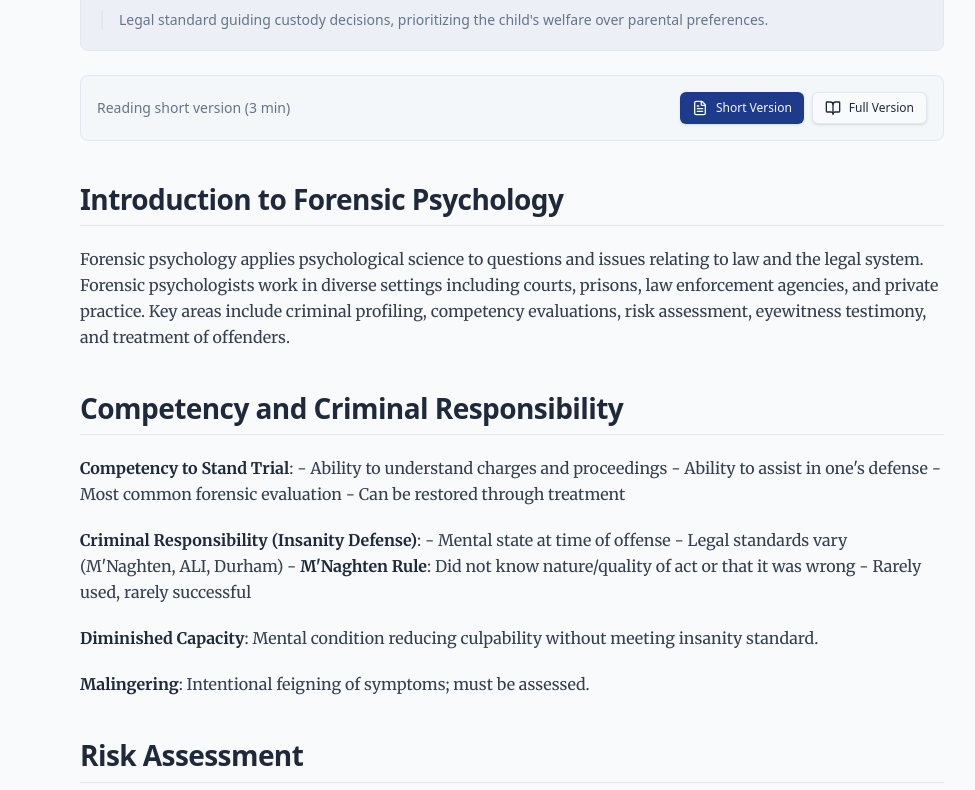
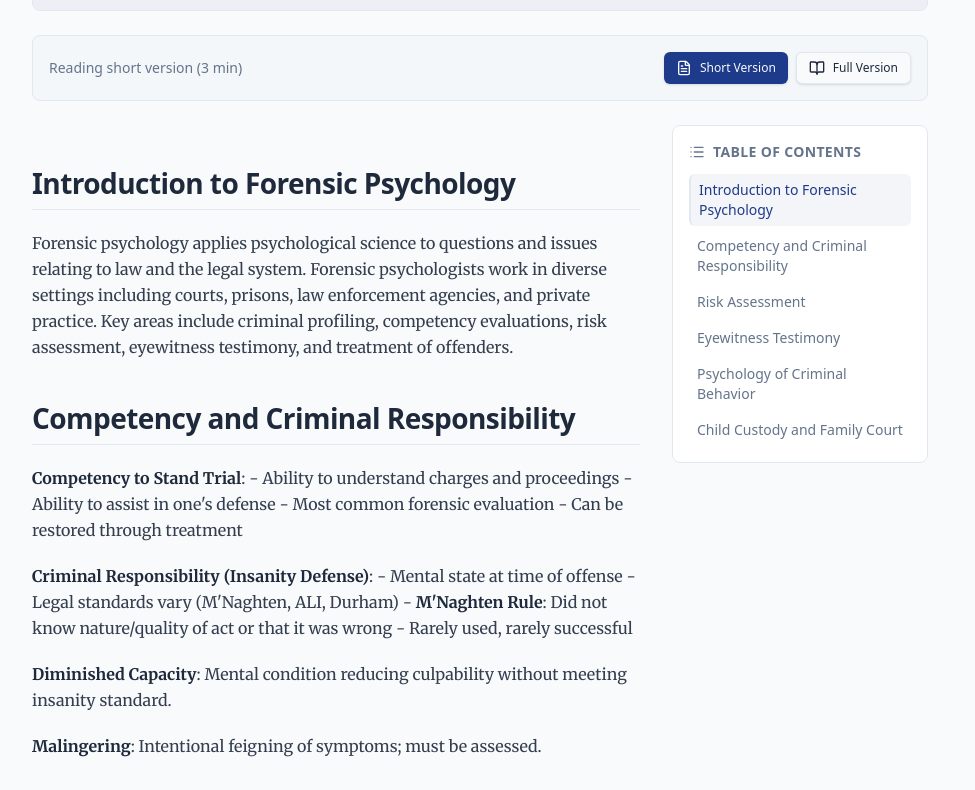
Before and after one commit to QUIPXI/psychepedia, a Next.js app: page /en/wiki/applied/forensic-psychology in a window 1280 px wide. Shown: the part 970-1760 px from the top of the page, without its empty margins (272-1247 px from the left). Built offline with nearby package versions, Linux system fonts and the light colour scheme.

Commit message:
feat: add TOC scroll spy with sticky sidebar, mobile collapsible TOC, and improved article layout

```diff
--- a/src/app/[locale]/wiki/[domain]/[topic]/page.tsx
+++ b/src/app/[locale]/wiki/[domain]/[topic]/page.tsx
@@ -66,7 +66,10 @@ export default async function TopicPage({ params }: TopicPageProps) {
   ];
 
   return (
-    <div className="container mx-auto px-4 py-8 max-w-4xl">
+    <div className="container mx-auto px-4 py-8">
+      <div className="flex gap-8">
+        {/* Main Content */}
+        <div className="flex-1 max-w-4xl">
           <Breadcrumb items={breadcrumbs} className="mb-6" />
 
           {/* Article Header */}
@@ -99,7 +102,7 @@ export default async function TopicPage({ params }: TopicPageProps) {
           {/* Key Concepts */}
           <KeyConcepts concepts={article.keyConcepts} title={t("keyConcepts")} />
 
-      {/* Article Content with Toggle */}
+          {/* Article Content with Toggle and TOC */}
           <ArticleContentToggle
             article={article}
             shortLabel={t("shortVersion")}
@@ -107,10 +110,14 @@ export default async function TopicPage({ params }: TopicPageProps) {
             readingFullText={t("readingFull")}
             readingShortText={t("readingShort")}
             minText={t("min")}
+            tocTitle={t("tableOfContents")}
+            locale={locale}
           />
 
           {/* References */}
           <References references={article.references} title={t("references")} />
         </div>
+      </div>
+    </div>
   );
 }
--- a/src/components/wiki/ArticleContentToggle.tsx
+++ b/src/components/wiki/ArticleContentToggle.tsx
@@ -1,8 +1,10 @@
 "use client";
 
 import * as React from "react";
-import { BookOpen, FileText } from "lucide-react";
+import { BookOpen, FileText, List } from "lucide-react";
 import { Button } from "@/components/ui/button";
+import { cn } from "@/lib/utils";
+import { useScrollSpy, useScrollToHeading } from "@/lib/hooks";
 import type { Article } from "@/lib/articles";
 
 interface ArticleContentToggleProps {
@@ -12,13 +14,130 @@ interface ArticleContentToggleProps {
   readingFullText: string;
   readingShortText: string;
   minText: string;
+  tocTitle?: string;
+  locale?: string;
+}
+
+// Helper to convert section title to URL-friendly ID
+function slugify(text: string): string {
+  return text
+    .toLowerCase()
+    .replace(/[^\w\s-]/g, "")
+    .replace(/\s+/g, "-")
+    .replace(/-+/g, "-")
+    .trim();
+}
+
+// Table of Contents Component with Scroll Spy
+function TableOfContents({
+  sections,
+  title,
+  isRtl,
+}: {
+  sections: Article["sections"];
+  title: string;
+  isRtl: boolean;
+}) {
+  const headingIds = sections.map((s) => slugify(s.title));
+  const activeId = useScrollSpy(headingIds);
+  const scrollToHeading = useScrollToHeading();
+
+  if (sections.length === 0) return null;
+
+  return (
+    <nav
+      className={cn(
+        "hidden lg:block sticky top-24 w-64 shrink-0 self-start",
+        isRtl ? "mr-8" : "ml-8"
+      )}
+      aria-label="Table of contents"
+    >
+      <div className="p-4 rounded-lg border border-border bg-card">
+        <h2 className="font-semibold text-sm uppercase tracking-wide text-muted-foreground mb-3 flex items-center gap-2">
+          <List className="h-4 w-4" />
+          {title}
+        </h2>
+        <ul className="space-y-1 text-sm">
+          {sections.map((section) => {
+            const id = slugify(section.title);
+            return (
+              <li key={id}>
+                <button
+                  onClick={() => scrollToHeading(id)}
+                  className={cn(
+                    "block w-full text-left py-1.5 px-2 rounded-md transition-colors hover:text-foreground hover:bg-muted/50",
+                    activeId === id
+                      ? "text-primary font-medium bg-primary/5 border-l-2 border-primary"
+                      : "text-muted-foreground"
+                  )}
+                >
+                  {section.title}
+                </button>
+              </li>
+            );
+          })}
+        </ul>
+      </div>
+    </nav>
+  );
+}
+
+// Mobile TOC (collapsible)
+function MobileTOC({
+  sections,
+  title,
+}: {
+  sections: Article["sections"];
+  title: string;
+}) {
+  const [isOpen, setIsOpen] = React.useState(false);
+  const scrollToHeading = useScrollToHeading();
+
+  if (sections.length === 0) return null;
+
+  return (
+    <div className="lg:hidden mb-6">
+      <button
+        onClick={() => setIsOpen(!isOpen)}
+        className="flex items-center gap-2 text-sm font-medium text-muted-foreground hover:text-foreground transition-colors w-full p-3 rounded-lg border border-border bg-card"
+      >
+        <List className="h-4 w-4" />
+        {title}
+        <span className="ml-auto text-xs">
+          {isOpen ? "▲" : "▼"}
+        </span>
+      </button>
+      {isOpen && (
+        <ul className="mt-2 space-y-1 p-3 rounded-lg border border-border bg-card">
+          {sections.map((section) => {
+            const id = slugify(section.title);
+            return (
+              <li key={id}>
+                <button
+                  onClick={() => {
+                    scrollToHeading(id);
+                    setIsOpen(false);
+                  }}
+                  className="block w-full text-left py-1.5 px-2 text-sm rounded-md transition-colors hover:text-foreground hover:bg-muted/50 text-muted-foreground"
+                >
+                  {section.title}
+                </button>
+              </li>
+            );
+          })}
+        </ul>
+      )}
+    </div>
+  );
 }
 
 function ArticleContent({ sections }: { sections: Article["sections"] }) {
   return (
     <div className="prose prose-slate dark:prose-invert max-w-none">
-      {sections.map((section, index) => (
-        <section key={index} className="mb-8">
+      {sections.map((section, index) => {
+        const id = slugify(section.title);
+        return (
+          <section key={index} id={id} className="mb-8 scroll-mt-24">
             <h2 className="text-2xl font-bold mb-4 pb-2 border-b border-border">
               {section.title}
             </h2>
@@ -26,6 +145,29 @@ function ArticleContent({ sections }: { sections: Article["sections"] }) {
               {section.content.split("\n\n").map((paragraph, pIndex) => {
                 const trimmed = paragraph.trim();
                 if (!trimmed) return null;
+
+                // Check if it's a list (starts with - or *)
+                if (trimmed.startsWith("- ") || trimmed.startsWith("* ")) {
+                  const items = trimmed.split("\n").map(item => item.replace(/^[-*]\s*/, "").trim());
+                  return (
+                    <ul key={pIndex} className="list-disc pl-6 space-y-2">
+                      {items.map((item, i) => (
+                        <li key={i} className="leading-relaxed text-foreground/90 font-serif">
+                          {item.split(/(\*\*[^*]+\*\*)/).map((part, j) => {
+                            if (part.startsWith("**") && part.endsWith("**")) {
+                              return (
+                                <strong key={j} className="font-bold text-foreground">
+                                  {part.slice(2, -2)}
+                                </strong>
+                              );
+                            }
+                            return part;
+                          })}
+                        </li>
+                      ))}
+                    </ul>
+                  );
+                }
 
                 return (
                   <p
@@ -47,7 +189,8 @@ function ArticleContent({ sections }: { sections: Article["sections"] }) {
               })}
             </div>
           </section>
-      ))}
+        );
+      })}
     </div>
   );
 }
@@ -59,9 +202,12 @@ export function ArticleContentToggle({
   readingFullText,
   readingShortText,
   minText,
+  tocTitle = "On This Page",
+  locale = "en",
 }: ArticleContentToggleProps) {
   const [showFull, setShowFull] = React.useState(false);
   const hasFullVersion = article.fullSections && article.fullSections.length > 0;
+  const isRtl = locale === "ar";
 
   const currentSections = showFull && hasFullVersion
     ? article.fullSections!
@@ -73,6 +219,7 @@ export function ArticleContentToggle({
 
   return (
     <div>
+      {/* Version Toggle */}
       {hasFullVersion && (
         <div className="flex items-center gap-4 mb-6 p-4 bg-muted/50 rounded-lg border border-border">
           <div className="flex-1">
@@ -107,7 +254,22 @@ export function ArticleContentToggle({
         </div>
       )}
 
+      {/* Mobile TOC */}
+      <MobileTOC sections={currentSections} title={tocTitle} />
+
+      {/* Content with Desktop TOC */}
+      <div className={cn("flex", isRtl && "flex-row-reverse")}>
+        <div className="flex-1 min-w-0">
           <ArticleContent sections={currentSections} />
+        </div>
+
+        {/* Desktop TOC Sidebar */}
+        <TableOfContents
+          sections={currentSections}
+          title={tocTitle}
+          isRtl={isRtl}
+        />
+      </div>
     </div>
   );
 }
```
Lines whose indentation alone changed are shown as unchanged.
